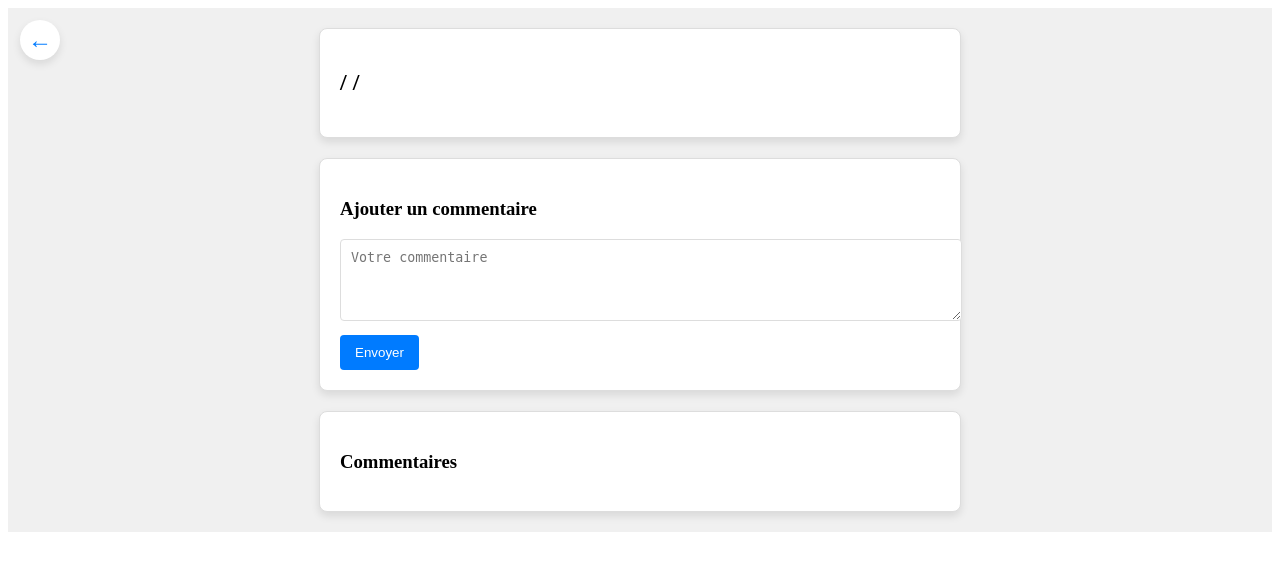
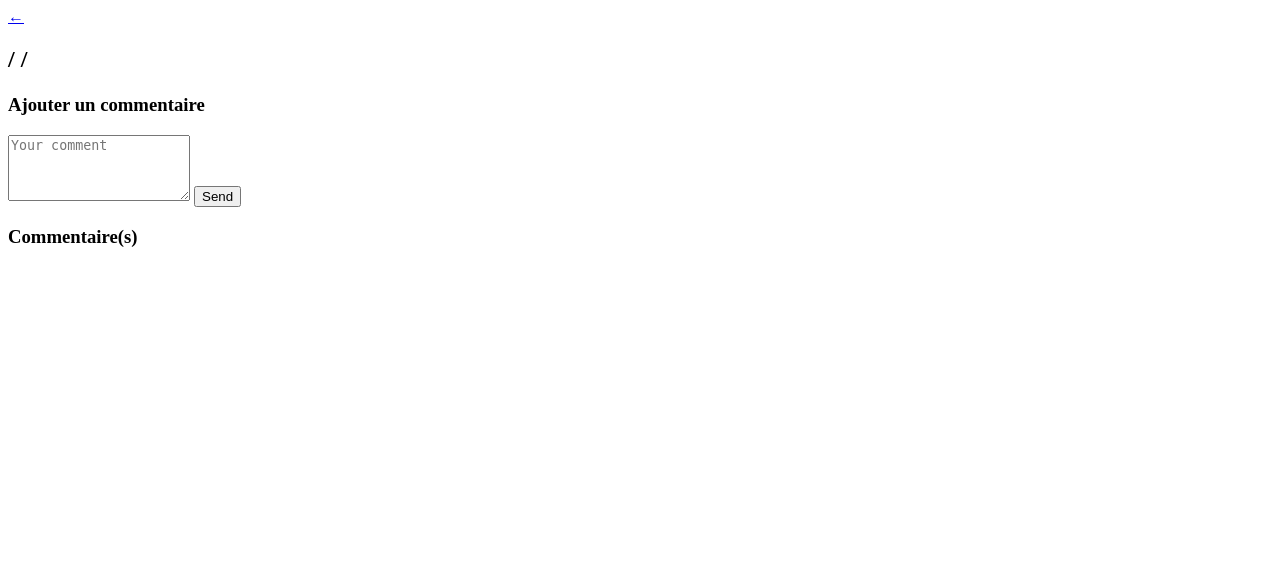
Before and after one commit to Kurama73/Blog_php_S3, a PHP site: page /article.php in a window 1280 px wide. Shown: the top 571 px of the page. Run offline with PHP 8.4, Linux system fonts and the light colour scheme; data that the repository does not hold is empty.

Commit message:
retrad anglais

```diff
--- a/article.php
+++ b/article.php
@@ -4,8 +4,7 @@
 
     // Récupération de l'article via son ID
     $id = isset($_GET['id']) ? (int) $_GET['id'] : 0;
-    $filtre = isset($_GET['filtre']) ? $_GET['filtre'] : '';
-    $scrollPos = isset($_GET['scrollPos']) ? $_GET['scrollPos'] : 0;
+    $filter = isset($_GET['filter']) ? $_GET['filter'] : '';
 
     $stmt = $dbh->prepare("SELECT * FROM articles WHERE id = :id");
     $stmt->bindValue(':id', $id, PDO::PARAM_INT);
@@ -16,11 +15,11 @@
     $stmtComments = $dbh->prepare("SELECT * FROM commentaires WHERE id_article = :id ORDER BY date DESC");
     $stmtComments->bindValue(':id', $id, PDO::PARAM_INT);
     $stmtComments->execute();
-    $commentaires = $stmtComments->fetchAll(PDO::FETCH_ASSOC);
+    $comments = $stmtComments->fetchAll(PDO::FETCH_ASSOC);
 ?>
 
 <!DOCTYPE html>
-<html lang="fr">
+<html lang="en">
 <head>
     <meta charset="UTF-8">
     <meta name="viewport" content="width=device-width, initial-scale=1.0">
@@ -31,7 +30,7 @@
     <main class="container">
 
         <!-- Bouton de retour -->
-        <a href="accueil.php?filtre=<?php echo urlencode($filtre); ?>&scrollPos=<?php echo $scrollPos; ?>" class="back-button">
+        <a href="home.php" class="return-button">
             <div class="circle">
                 <span class="arrow">&larr;</span>
             </div>
@@ -45,33 +44,25 @@
         </div>
 
         <!-- Ajout commentaire -->
-        <div class="ajouter-commentaire-block">
+        <div class="add-comment-block">
             <h3>Ajouter un commentaire</h3>
-            <form method="POST" action="ajouter_commentaire.php">
+            <form method="POST" action="add_comment.php">
                 <input type="hidden" name="id_article" value="<?php echo $article['id']; ?>">
-                <textarea name="commentaire" rows="4" placeholder="Votre commentaire"></textarea>
-                <input type="submit" value="Envoyer">
+                <textarea name="comment" rows="4" placeholder="Your comment"></textarea>
+                <input type="submit" value="Send">
             </form>
         </div>
 
         <!-- Liste des commentaires -->
-        <div class="commentaires-block">
-            <h3>Commentaires</h3>
-            <?php foreach ($commentaires as $commentaire): ?>
-                <div class="commentaire-item">
-                    <strong><?php echo htmlspecialchars($commentaire['pseudo']); ?> / <?php echo htmlspecialchars($commentaire['date']); ?></strong>
-                    <p><?php echo nl2br(htmlspecialchars($commentaire['contenu'])); ?></p>
+        <div class="comments-block">
+            <h3>Commentaire(s)</h3>
+            <?php foreach ($comments as $comment): ?>
+                <div class="comment">
+                    <?php echo htmlspecialchars($comment['pseudo']); ?> / <?php echo htmlspecialchars($comment['date']); ?>
+                    <p><?php echo nl2br(htmlspecialchars($comment['contenu'])); ?></p>
                 </div>
             <?php endforeach; ?>
         </div>
     </main>
-
-    <script>
-        // Sauvegarder la position de scroll avant de quitter la page
-        document.querySelector('.back-button').addEventListener('click', function() {
-            let scrollPosition = window.scrollY;
-            this.href += '&scrollPos=' + scrollPosition;
-        });
-    </script>
 </body>
 </html>
--- a/pdo.php
+++ b/pdo.php
@@ -2,7 +2,7 @@
     // Base de données
     try {
         // Connexion à la base de données
-        $dbh = new PDO('mysql:host=localhost;dbname=blog', 'root', '');
+        $dbh = new PDO('mysql:host=localhost;dbname=blog_php', 'root', '');
         $dbh->setAttribute(PDO::ATTR_ERRMODE, PDO::ERRMODE_EXCEPTION);
     } catch (PDOException $e) {
         die('Erreur PDO: ' . $e->getMessage());
--- a/style.css
+++ b/style.css
@@ -1,223 +1,3 @@
-/* Mise en forme du conteneur principal */
-.container {
-    display: flex;
-    flex-direction: column;
-    align-items: center;
-    padding: 20px;
-    background-color: #f0f0f0;
+.main {
+    background-color: dark;
 }
-
-/* Bloc de l'article principal */
-.article-block {
-    width: 100%;
-    max-width: 600px;
-    background-color: white;
-    border: 1px solid #ddd;
-    border-radius: 8px;
-    padding: 20px;
-    margin-bottom: 20px;
-    box-shadow: 0 4px 8px rgba(0, 0, 0, 0.1);
-}
-
-/* Bloc d'ajout de commentaire */
-.ajouter-commentaire-block {
-    width: 100%;
-    max-width: 600px;
-    background-color: white;
-    border: 1px solid #ddd;
-    border-radius: 8px;
-    padding: 20px;
-    margin-bottom: 20px;
-    box-shadow: 0 4px 8px rgba(0, 0, 0, 0.1);
-}
-
-.ajouter-commentaire-block textarea {
-    width: 100%;
-    padding: 10px;
-    margin-bottom: 10px;
-    border-radius: 4px;
-    border: 1px solid #ddd;
-}
-
-.ajouter-commentaire-block input[type="submit"] {
-    padding: 10px 15px;
-    background-color: #007BFF;
-    color: white;
-    border: none;
-    border-radius: 4px;
-    cursor: pointer;
-}
-
-.ajouter-commentaire-block input[type="submit"]:hover {
-    background-color: #0056b3;
-}
-
-/* Bloc des commentaires */
-.commentaires-block {
-    width: 100%;
-    max-width: 600px;
-    background-color: white;
-    border: 1px solid #ddd;
-    border-radius: 8px;
-    padding: 20px;
-    box-shadow: 0 4px 8px rgba(0, 0, 0, 0.1);
-}
-
-/* Chaque commentaire */
-.commentaire-item {
-    padding: 10px 0;
-    border-bottom: 1px solid #eee;
-}
-
-.commentaire-item:last-child {
-    border-bottom: none;
-}
-
-.commentaire-item strong {
-    display: block;
-    margin-bottom: 5px;
-    font-size: 14px;
-    color: #333;
-}
-
-.commentaire-item p {
-    font-size: 14px;
-    color: #555;
-}
-
-/* Conteneur principal */
-main {
-    display: flex;
-    flex-direction: column;
-    align-items: center;
-    padding: 20px;
-    background-color: #f0f0f0;
-}
-
-/* Bloc de recherche */
-.filtre {
-    width: 100%;
-    max-width: 600px;
-    margin-bottom: 20px;
-    text-align: center;
-}
-
-.filtre input[type="text"] {
-    width: 70%;
-    padding: 10px;
-    border-radius: 4px;
-    border: 1px solid #ddd;
-    margin-right: 10px;
-}
-
-.filtre input[type="submit"] {
-    padding: 10px 15px;
-    background-color: #007BFF;
-    color: white;
-    border: none;
-    border-radius: 4px;
-    cursor: pointer;
-}
-
-.filtre input[type="submit"]:hover {
-    background-color: #0056b3;
-}
-
-/* Section des articles */
-.articles {
-    width: 100%;
-    max-width: 600px;
-    display: flex;
-    flex-direction: column;
-    gap: 20px;
-}
-
-/* Style des liens vers les articles */
-.article_lien {
-    text-decoration: none;
-    color: inherit;
-}
-
-/* Bloc d'un article individuel */
-.article {
-    background-color: white;
-    border: 1px solid #ddd;
-    border-radius: 8px;
-    padding: 20px;
-    box-shadow: 0 4px 8px rgba(0, 0, 0, 0.1);
-    transition: transform 0.2s, box-shadow 0.2s;
-}
-
-.article:hover {
-    transform: translateY(-5px);
-    box-shadow: 0 8px 16px rgba(0, 0, 0, 0.2);
-}
-
-/* Titres et contenu d'un article */
-.article h2 {
-    font-size: 14px;
-    color: #555;
-    margin-bottom: 10px;
-}
-
-.article h1 {
-    font-size: 18px;
-    color: #333;
-    margin-bottom: 15px;
-}
-
-.article p {
-    font-size: 16px;
-    color: #666;
-    margin-bottom: 10px;
-}
-
-/* Bouton pour créer un article */
-.creer-article {
-    width: 100%;
-    max-width: 600px;
-    margin-top: 20px;
-    text-align: center;
-}
-
-.creer-article a {
-    padding: 10px 20px;
-    background-color: #28a745;
-    color: white;
-    border-radius: 4px;
-    text-decoration: none;
-    font-size: 16px;
-}
-
-.creer-article a:hover {
-    background-color: #218838;
-}
-
-/* Bouton de retour sous forme de flèche */
-.back-button {
-    position: absolute;
-    top: 20px;
-    left: 20px;
-    text-decoration: none;
-}
-
-.circle {
-    width: 40px;
-    height: 40px;
-    background-color: white;
-    border-radius: 50%;
-    display: flex;
-    align-items: center;
-    justify-content: center;
-    box-shadow: 0px 4px 8px rgba(0, 0, 0, 0.1);
-}
-
-.arrow {
-    font-size: 24px;
-    color: #007BFF;
-    font-weight: bold;
-}
-
-.circle:hover .arrow {
-    color: #0056b3;
-}
```
Also changed, not shown: accueil.php (+23 -21 lines).
